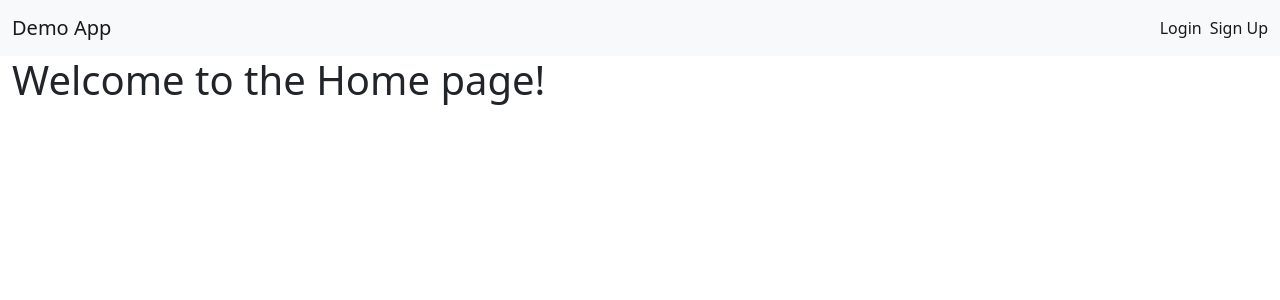
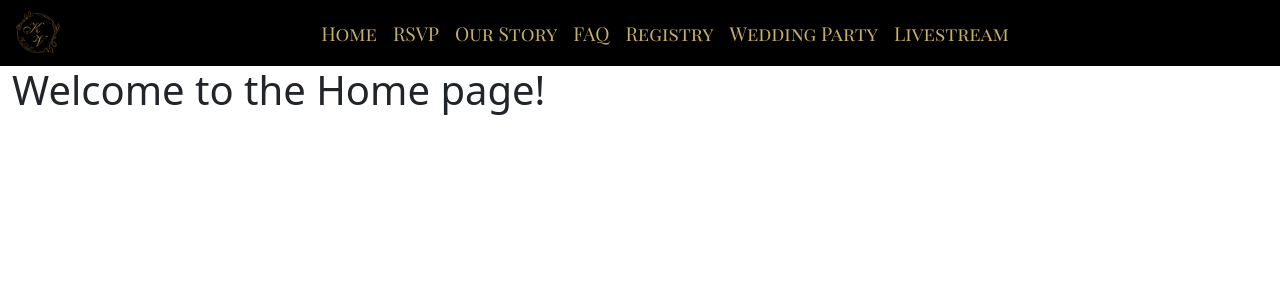
Before and after one commit to martyr-k/marryingmartyr-next, a Next.js app: page / in a window 1280 px wide. Shown: the top 300 px of the page. Built offline with nearby package versions, Linux system fonts and the light colour scheme; no server answers.

Commit message:
create navbar

```diff
--- a/components/NavigationBar.js
+++ b/components/NavigationBar.js
@@ -2,51 +2,58 @@ import { Container } from "react-bootstrap";
 import { Navbar } from "react-bootstrap";
 import { Nav } from "react-bootstrap";
 import Link from "next/link";
+import Image from "next/image";
 
 import useAuthenticatedClient from "hooks/useAuthenticatedClient";
+import monogram from "../public/imgs/monogram.png";
+import styles from "./styles/NavigationBar.module.css";
 
 const NavigationBar = () => {
-  const { user } = useAuthenticatedClient();
+  const { code } = useAuthenticatedClient();
 
   return (
-    <Navbar bg="light" expand="lg">
+    <Navbar className={styles.navbar} bg="black" expand="lg" variant="dark">
       <Container fluid>
         <Link href="/" passHref>
-          <Navbar.Brand>Demo App</Navbar.Brand>
+          <div className="cursor-pointer" style={{ height: "50px" }}>
+            <Image
+              src={monogram}
+              alt="wedding monogram"
+              height={50}
+              width={50}
+            />
+          </div>
         </Link>
         <Navbar.Toggle aria-controls="navbarDropdown" />
         <Navbar.Collapse id="navbarDropdown">
-          <Nav className="me-auto">
-            {["admin", "developer"].includes(user?.role) && (
-              <Link href="/events/new" passHref>
-                <Nav.Link>Create an Event</Nav.Link>
+          <Nav className="justify-content-center w-100">
+            <Link href="/" passHref>
+              <Nav.Link className={styles.navLink}>Home</Nav.Link>
+            </Link>
+            <Link href="/rsvp" passHref>
+              <Nav.Link className={styles.navLink}>RSVP</Nav.Link>
+            </Link>
+            <Link href="/rsvp" passHref>
+              <Nav.Link className={styles.navLink}>Our Story</Nav.Link>
+            </Link>
+            <Link href="/rsvp" passHref>
+              <Nav.Link className={styles.navLink}>FAQ</Nav.Link>
+            </Link>
+            <Link href="/rsvp" passHref>
+              <Nav.Link className={styles.navLink}>Registry</Nav.Link>
+            </Link>
+            <Link href="/rsvp" passHref>
+              <Nav.Link className={styles.navLink}>Wedding Party</Nav.Link>
+            </Link>
+            <Link href="/rsvp" passHref>
+              <Nav.Link className={styles.navLink}>Livestream</Nav.Link>
+            </Link>
+            {["admin"].includes(code?.role) && (
+              <Link href="/dashboard" passHref>
+                <Nav.Link>Dashboard</Nav.Link>
               </Link>
             )}
           </Nav>
-          <Navbar.Text className="ms-auto">
-            {user ? (
-              <>
-                <span className="me-3">
-                  Welcome,{" "}
-                  <Link href="/profile">
-                    <a>{user.email}</a>
-                  </Link>
-                </span>
-                <button className="btn btn-outline-danger" onClick={logout}>
-                  <i className="bi bi-box-arrow-right" />
-                </button>
-              </>
-            ) : (
-              <>
-                <Link href="/auth/login">
-                  <a className="me-2">Login</a>
-                </Link>
-                <Link href="/auth/signup">
-                  <a>Sign Up</a>
-                </Link>
-              </>
-            )}
-          </Navbar.Text>
         </Navbar.Collapse>
       </Container>
     </Navbar>
--- /dev/null
+++ b/components/styles/NavigationBar.module.css
@@ -0,0 +1,7 @@
+.navbar {
+  font-family: "Playfair Display SC", serif;
+}
+.navLink {
+  font-size: 1.2rem;
+  color: rgb(201, 175, 98) !important;
+}
--- a/pages/_document.js
+++ b/pages/_document.js
@@ -3,7 +3,7 @@ import Document, { Html, Head, Main, NextScript } from "next/document";
 class CustomDocument extends Document {
   render() {
     return (
-      <Html>
+      <Html lang="en">
         <Head>
           <link
             rel="shortcut icon"
--- a/styles/globals.css
+++ b/styles/globals.css
@@ -1,4 +1,14 @@
+html {
+  -webkit-font-smoothing: antialiased;
+  -moz-osx-font-smoothing: grayscale;
+}
 a {
   cursor: pointer;
   text-decoration: none;
 }
+.bg-dark {
+  background-color: black;
+}
+.cursor-pointer {
+  cursor: pointer;
+}
```
Also changed, not shown: package.json (+6 -1 lines), 1 other file (tests, documents, lock files or other folders).
